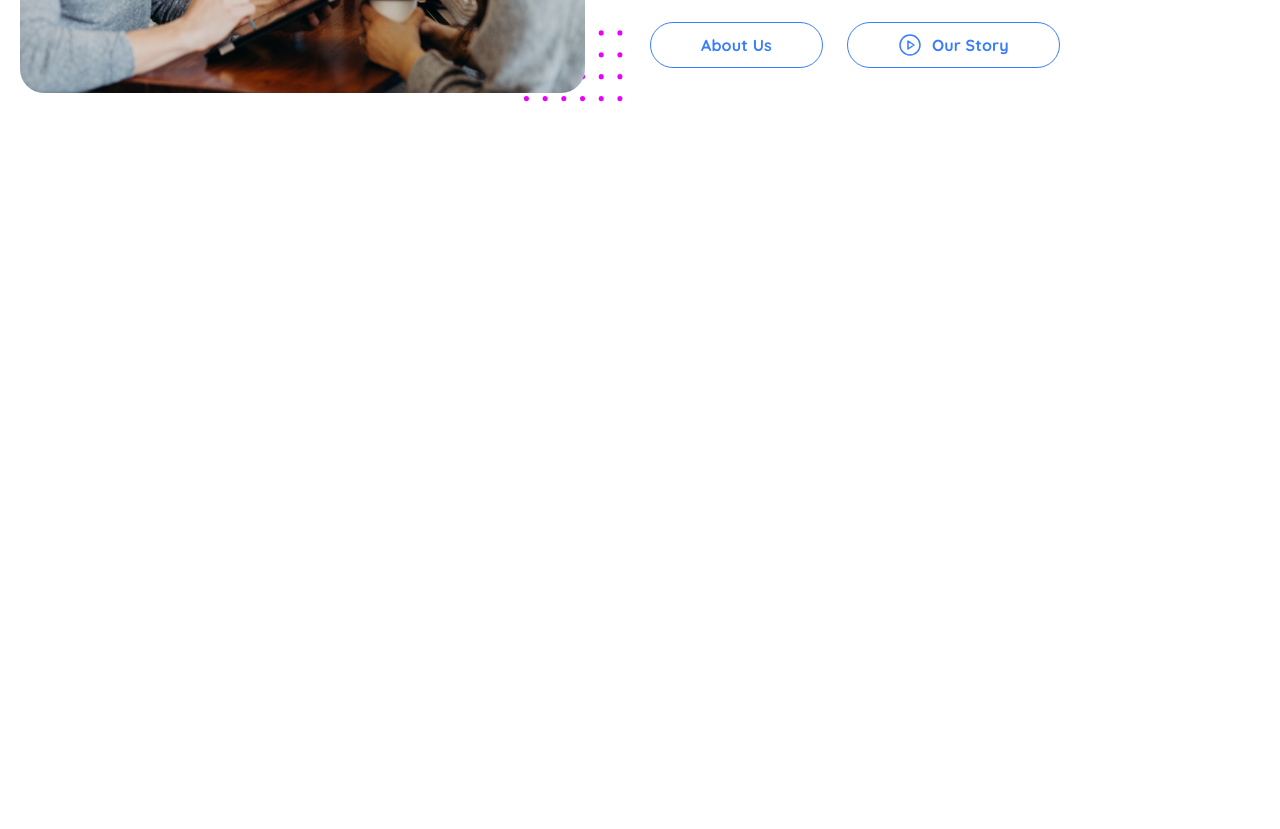
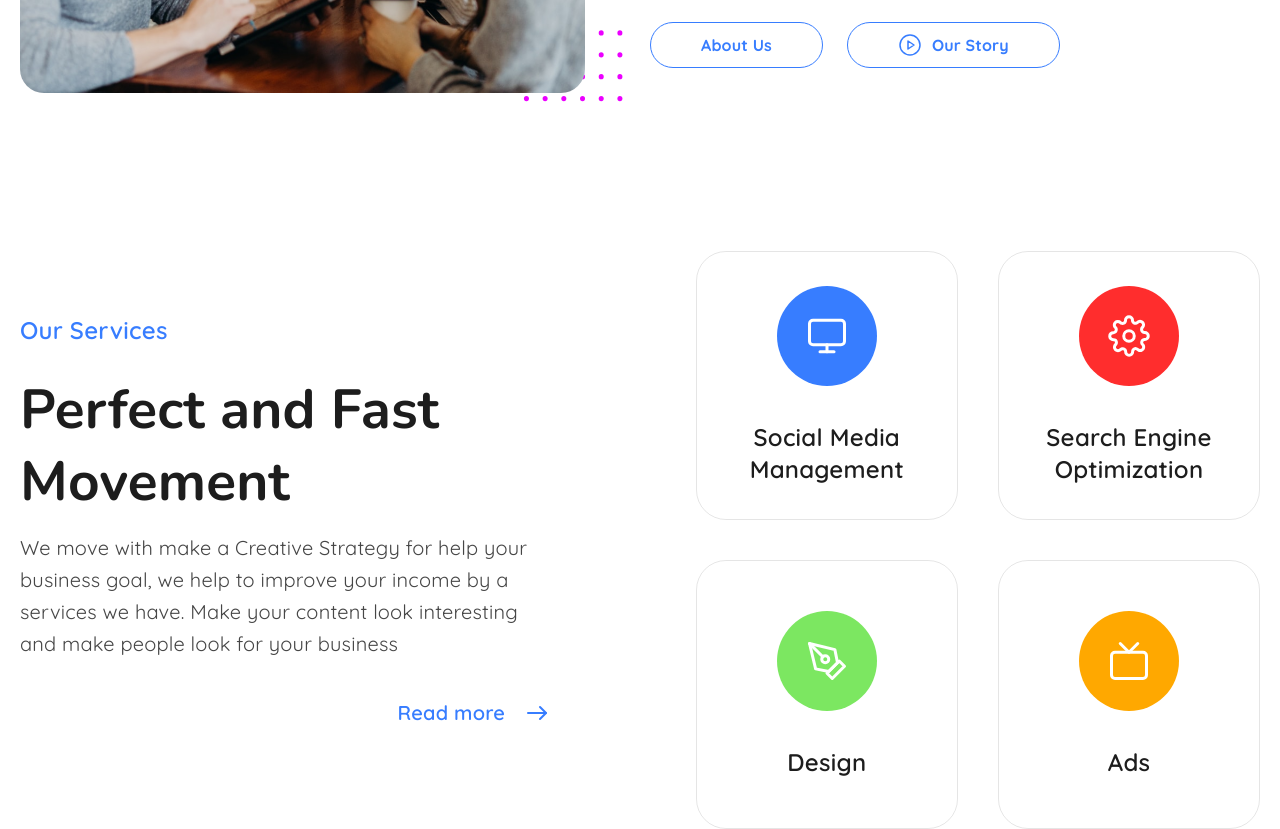
Before and after one commit to panakir/creative-agency, a website built with webpack: page index.html in a window 1280 px wide. Shown: the part 1860-2689 px from the top of the page. Before the commit the page ends 2106 px from the top, so only its background shows below. Built offline with nearby package versions, Linux system fonts and the light colour scheme.

Commit message:
feat: add services section and styles for it (Wen, May 29, 2024 22:17)

```diff
--- a/index.html
+++ b/index.html
@@ -1057,6 +1057,64 @@
           </div>
         </div>
       </section>
+
+      <section class="services">
+        <div class="wrapper services__wrapper">
+          <div class="services__content">
+            <div class="services__header">
+              <h3 class="services__subtitle">Our Services</h3>
+              <h2 class="services__title">Perfect and Fast Movement</h2>
+            </div>
+            <div class="services__description">
+              <p class="services__text">
+                We move with make a Creative Strategy for help your business
+                goal, we help to improve your income by a services we have. Make
+                your content look interesting and make people look for your
+                business
+              </p>
+              <a href="#" class="link services__link">Read more<span></span></a>
+            </div>
+          </div>
+          <div class="services__cards">
+            <div class="services__card card">
+              <div class="card__image">
+                <img
+                  src="./src/assets/images/services/monitor.svg"
+                  alt="Monitor vector image"
+                />
+              </div>
+              <h3 class="card__title">Social Media Management</h3>
+            </div>
+            <div class="services__card card">
+              <div class="card__image">
+                <img
+                  src="./src/assets/images/services/setup.svg"
+                  alt="Gear vector image"
+                />
+              </div>
+              <h3 class="card__title">Search Engine Optimization</h3>
+            </div>
+            <div class="services__card card">
+              <div class="card__image">
+                <img
+                  src="./src/assets/images/services/design.svg"
+                  alt="Pen vector image "
+                />
+              </div>
+              <h3 class="card__title">Design</h3>
+            </div>
+            <div class="services__card card">
+              <div class="card__image">
+                <img
+                  src="./src/assets/images/services/ads.svg"
+                  alt="TV vector image"
+                />
+              </div>
+              <h3 class="card__title">Ads</h3>
+            </div>
+          </div>
+        </div>
+      </section>
     </main>
     <footer class="footer"></footer>
   </body>
--- a/src/assets/styles/abstracts/_mixins.scss
+++ b/src/assets/styles/abstracts/_mixins.scss
@@ -1,6 +1,16 @@
-@mixin font($size, $weight: 400) {
+@mixin font($size, $weight: 400, $letter: 0.01, $height: normal) {
   font-size: $size;
   font-weight: $weight;
+  line-height: $height;
   font-optical-sizing: none;
-  letter-spacing: calc($size * 0.01);
+  letter-spacing: calc($size * $letter);
 }
+
+@mixin layout($width) {
+  display: flex;
+  justify-content: space-between;
+  flex-wrap: wrap;
+  > * {
+    flex-basis: $width;
+  }
+}
--- a/src/assets/styles/components/_about-us.scss
+++ b/src/assets/styles/components/_about-us.scss
@@ -1,7 +1,6 @@
 .about-us {
   position: relative;
   margin-top: 21.5rem;
-  margin-bottom: 15rem;
   &__header {
     text-align: center;
   }
--- /dev/null
+++ b/src/assets/styles/components/_card.scss
@@ -0,0 +1,24 @@
+.card {
+  display: flex;
+  border: 1px solid rgba(0, 0, 0, 0.1);
+  flex-direction: column;
+  align-items: center;
+  justify-content: center;
+  text-align: center;
+  border-radius: 30px;
+
+  &__image {
+    width: 100px;
+    height: 100px;
+    margin-bottom: 3.5rem;
+    img {
+      width: 100%;
+    }
+  }
+
+  &__title {
+    color: $color-text-dark;
+    max-width: 16.8rem;
+    line-height: inherit;
+  }
+}
--- /dev/null
+++ b/src/assets/styles/components/_services.scss
@@ -0,0 +1,60 @@
+.services {
+  margin-top: 15.5rem;
+  &__wrapper {
+    @include layout(45.5%);
+  }
+
+  &__content {
+    margin-top: 6.4rem;
+  }
+
+  &__subtitle {
+    margin-bottom: 2.9rem;
+  }
+
+  &__title {
+    margin-bottom: 1.5rem;
+    @include font(5.5rem, 700, 0.003, 130%);
+  }
+
+  &__text {
+    @include font(2rem, 400, 0.01, 34px);
+    max-width: 51rem;
+    line-height: 32px;
+  }
+
+  &__link {
+    @include font(2rem, 600);
+    color: $color-primary;
+    display: flex;
+    align-items: center;
+    justify-content: flex-end;
+    padding-right: 3.5rem;
+    margin-top: 4rem;
+
+    span {
+      display: inline-block;
+
+      width: 24px;
+      height: 24px;
+      margin-left: 2rem;
+      background-image: url("./assets/images/services/arrow-right.svg");
+    }
+  }
+
+  &__cards {
+    @include layout(262px);
+    gap: 4rem;
+
+    .card {
+      @extend %transition;
+      height: 269px;
+
+      line-height: 32px;
+
+      &:hover {
+        box-shadow: 4px 4px 30px rgba(0, 0, 0, 0.1);
+      }
+    }
+  }
+}
--- a/src/main.scss
+++ b/src/main.scss
@@ -22,3 +22,5 @@
 @import "./assets/styles/components/intro";
 @import "./assets/styles/components/review";
 @import "./assets/styles/components/about-us";
+@import "./assets/styles/components/services";
+@import "./assets/styles/components/card";
```
Also changed, not shown: src/assets/images/services/ads.svg (added), src/assets/images/services/arrow-right.svg (added), src/assets/images/services/design.svg (added), src/assets/images/services/monitor.svg (added), src/assets/images/services/setup.svg (added).
